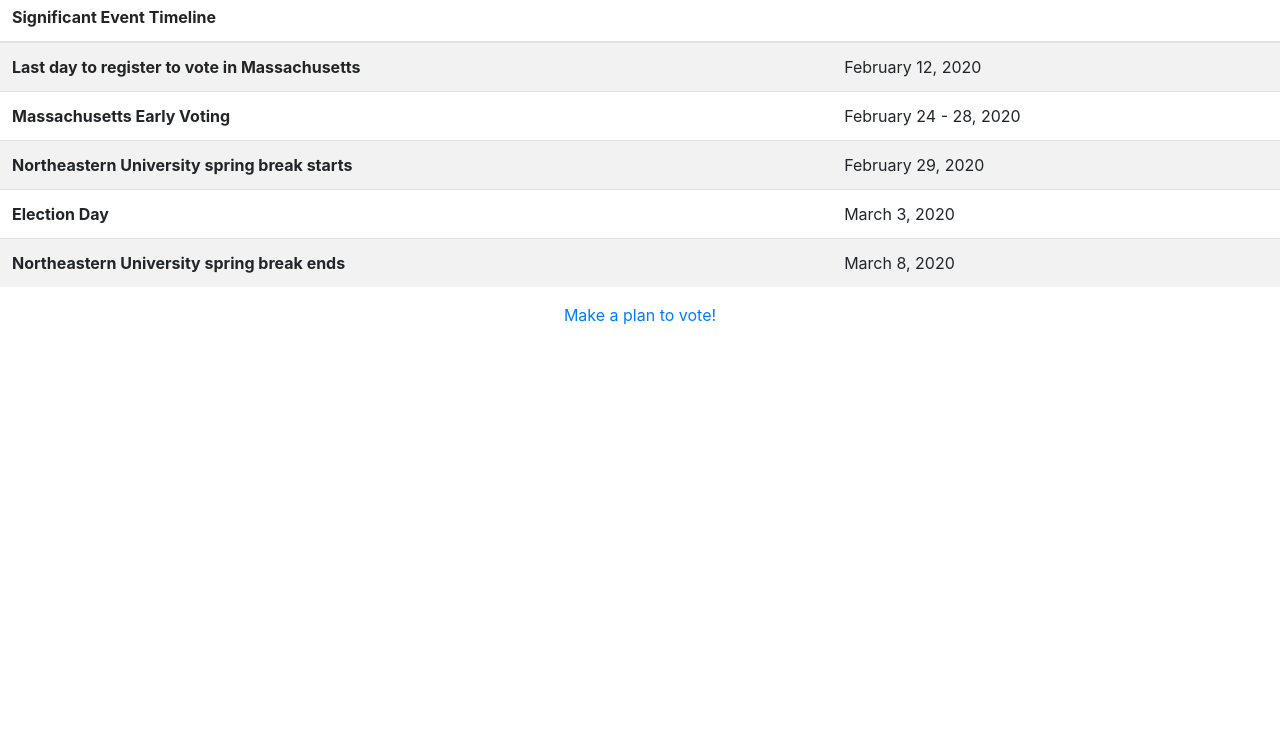
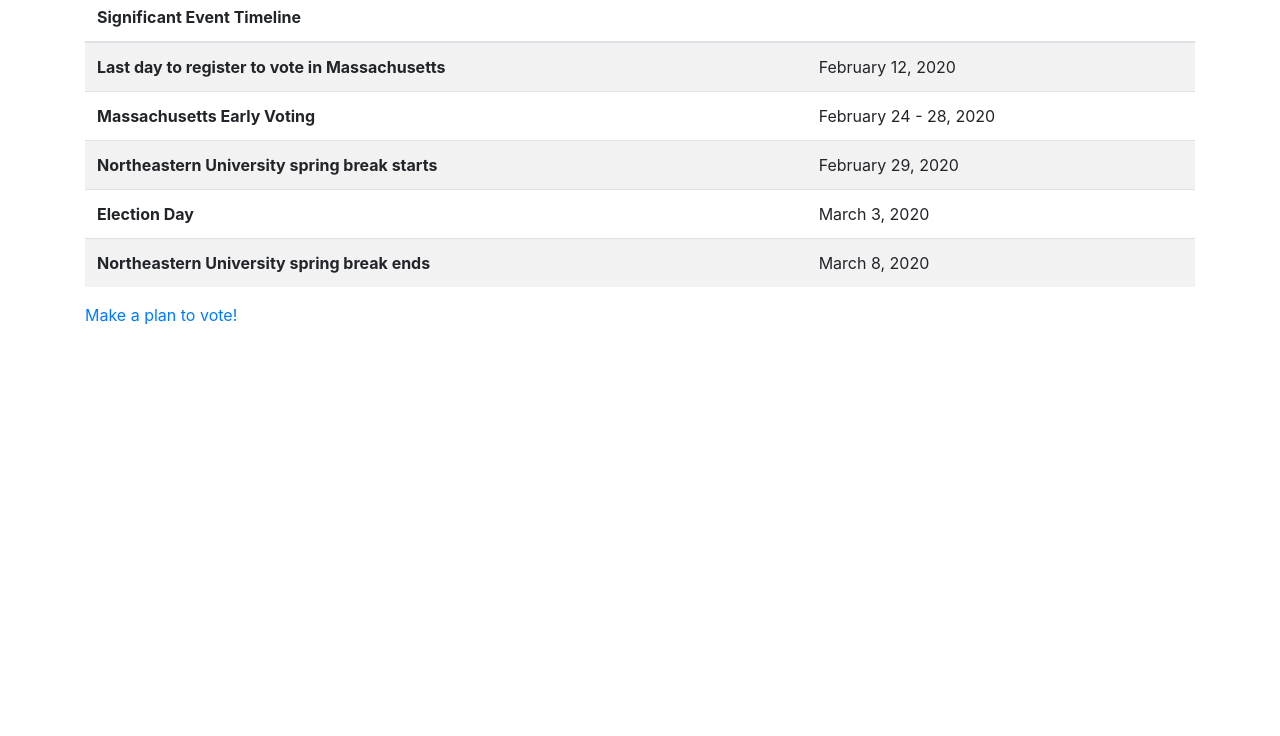
Before and after one commit to nchiappari/huskies4bernie, a website: page plan2vote.html in a window 1280 px wide. Shown: the part 64-800 px from the top of the page. Drawn offline with nearby package versions, Linux system fonts and the light colour scheme.

Commit message:
Update plan2vote.html

```diff
--- a/plan2vote.html
+++ b/plan2vote.html
@@ -17,7 +17,7 @@
 
   </head>
   <body>
-    <center>
+    <div class="container">
     <h1>Plan To Vote</h1>
 
       <table class="table table-striped">
@@ -59,6 +59,6 @@
 
     <a href="https://docs.google.com/forms/d/e/1FAIpQLSdr4ioWLGY5RU4FNrFW5vdiC6t8Q2so76KfeN7ofOEuLnHkSA/viewform?usp=sf_link">Make a plan to vote!</a>
 
-    </center>
+    </div>
     </body>
 </html>
```
